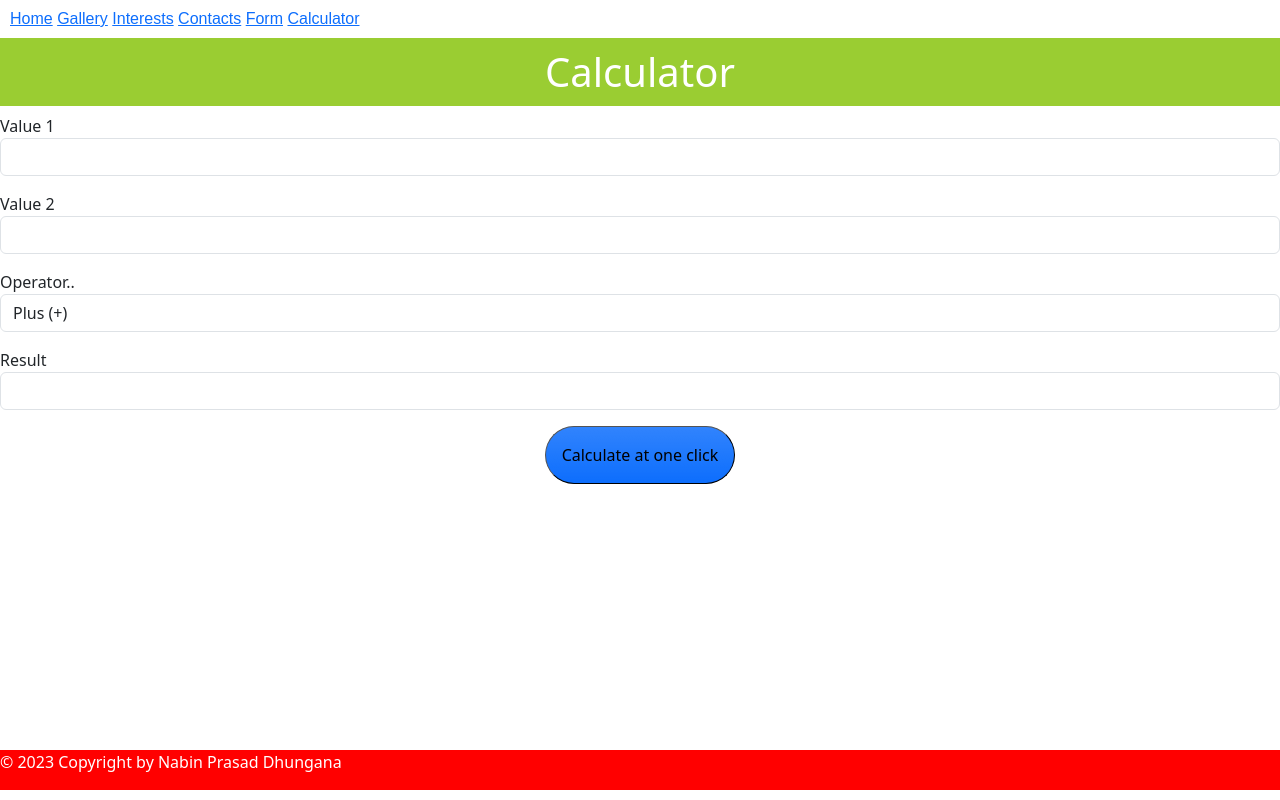
After one commit to NabinPrasadDhungana/DjangoProject1st, a Django app: page /calculator/ in a window 1280 px wide. The commit adds this page. Run offline with Django 5.2, Linux system fonts and the light colour scheme.

Commit message:
calculator added

```diff
--- a/mysite/urls.py
+++ b/mysite/urls.py
@@ -34,5 +34,6 @@ urlpatterns = [
     path('gallery/',views.gallery,name='gallery_page'),
     path('user-form/',views.userform,name='userform_page'),
     path('submitform/thank-you/',views.thankyou,name='thankyou_page'),
-    path('submitform/',views.submitform, name="submitform")
+    path('submitform/',views.submitform, name="submitform"),
+    path('calculator/',views.calculator, name="calculator")
 ]
--- a/mysite/views.py
+++ b/mysite/views.py
@@ -71,3 +71,35 @@ def submitform(request):
 
 def thankyou(request):
     return render(request,'thankyou.html')
+
+def calculator(request):
+    data={}
+    try:
+        if request.method=='POST':
+            n1=request.POST.get('num1')
+            n2=request.POST.get('num2')
+            opr=request.POST.get('opr')
+            match opr:
+                case '+':
+                    result=int(n1)+int(n2)
+
+                case '-':
+                    result=int(n1)-int(n2)
+
+                case '*':
+                    result=int(n1)*int(n2)
+
+                case '/':
+                    try:
+                        result=float(n1)/float(n2)
+
+                    except:
+                        result='Error! Division by zero is not allowed.'
+
+            data={'num1': n1,
+                'num2':n2,
+                  'result':result
+                  }
+    except:
+        pass
+    return render(request,"calculator.html",data)
--- /dev/null
+++ b/templates/calculator.html
@@ -0,0 +1,30 @@
+{% include 'header.html' %}
+
+<h1>Calculator</h1>
+
+<div>
+    <form method="post" >
+        {% csrf_token %}
+        <label>Value 1</label>
+        <input type="text" class="form-control mb-3" value="{{num1}}" name="num1">
+        <label>Value 2</label>
+        <input type="text" class="form-control mb-3" value="{{num2}}" name="num2">
+        <label>Operator..</label>
+        <select class="form-control mb-3" name="opr">
+            <option value="+">Plus (+)</option>
+            <option value="-">Minus (-)</option>
+            <option value="*">Multiplication (*)</option>
+            <option value="/">Division (/)</option>
+        </select>
+        <label>Result</label>
+        <input type="text" readonly class=" form-control mb-3" value="{{result}}" name="result">
+        <div class="text-center">
+            <button type="submit" class="p-3 mb-3 border-1 bg-gradient
+            bg-primary rounded-pill">Calculate at one click</button>
+        </div>
+    </form>
+
+</div>
+
+
+{% include 'footer.html' %}
--- a/templates/header.html
+++ b/templates/header.html
@@ -9,10 +9,17 @@
     </head>
     <body>
 <header>
-    {% url '/' as urls%}
+    {% comment %} {% url '/' as urls%}
     <a class="{% if request.path == urls %} active {% endif %}" href="{% url 'home_page' %}">Home</a>
     <a class="{% if request.path == '/gallery/' %} active {% endif %}" href="{% url 'gallery_page'%}">Gallery</a>
     <a class="{% if request.path == '/interests/' %} active {% endif %}" href="{% url 'interest_page' %}">Interests</a>
     <a class="{% if request.path == '/contacts/' %} active {% endif %}" href="{% url 'contact_page' %}"> Contacts</a>
-    <a class="{% if request.path == '/user-form/' %} active {% endif %}" href="{% url 'userform_page' %}"> Form</a>
+    <a class="{% if request.path == '/user-form/' %} active {% endif %}" href="{% url 'userform_page' %}"> Form</a>  {% endcomment %}
+
+    <a href="{% url 'home_page' %}">Home</a>
+    <a href="{% url 'gallery_page'%}">Gallery</a>
+    <a href="{% url 'interest_page' %}">Interests</a>
+    <a href="{% url 'contact_page' %}"> Contacts</a>
+    <a href="{% url 'userform_page' %}"> Form</a>
+    <a href="{% url 'calculator'%}">Calculator</a>
 </header>
```
